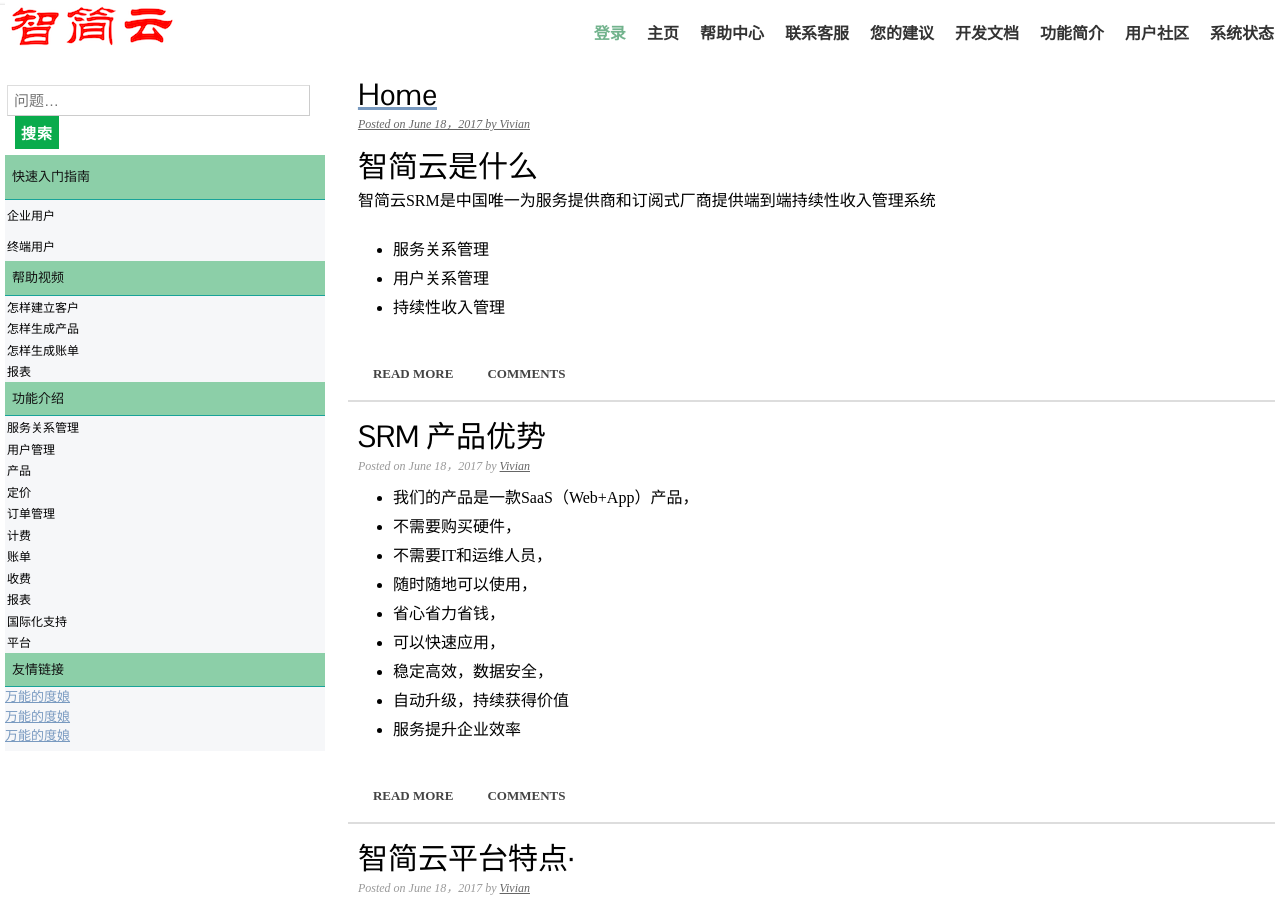
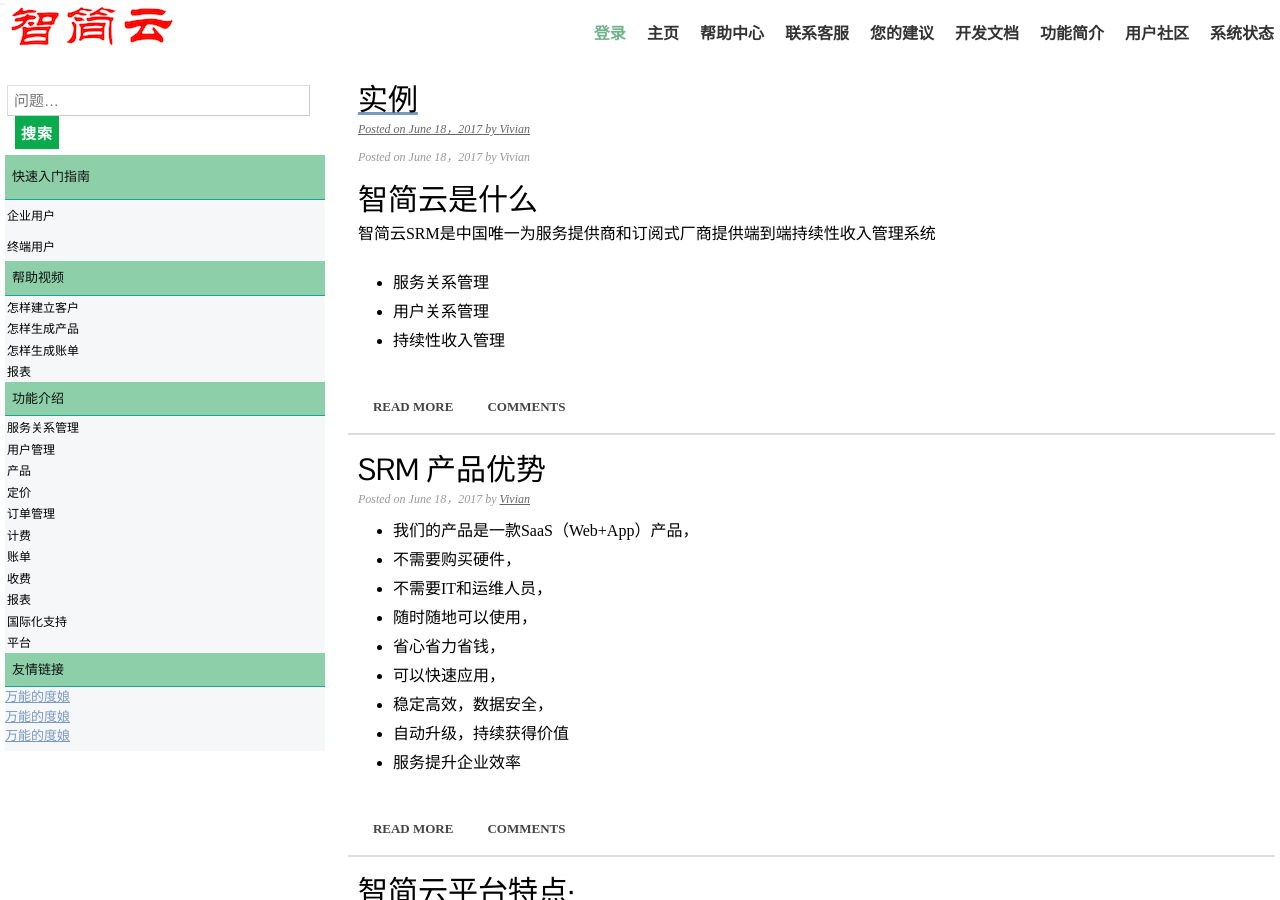
Before and after one commit to dreampivot/slipscloud.github.io, a Jekyll site: the page help/help-index.html, which Jekyll copies as it is, in a window 1280 px wide and 900 px high. Built offline with Jekyll 4.4.1, drawn with Linux system fonts in a browser that asks for light colours.

Commit message:
Update help-index.html

```diff
--- a/help/help-index.html
+++ b/help/help-index.html
@@ -30,9 +30,9 @@
 
 		<article class="expanded">
   	        <p></p>
-		<h2>Home</h2>
-<!--		<div class="article-info">Posted on <time datetime="2017-06-18">June 18，2017</time> by <a href="#" rel="author">Vivian</a></div>
--->
+		<h2>实例</h2>
+		<div class="article-info">Posted on <time datetime="2017-06-18">June 18，2017</time> by <a href="#" rel="author">Vivian</a></div>
+
 <div class="article-info">Posted on <time datetime="2017-06-18">June 18，2017</time> by Vivian</a></div>
 
 		<h2>智简云是什么</h2>
```
